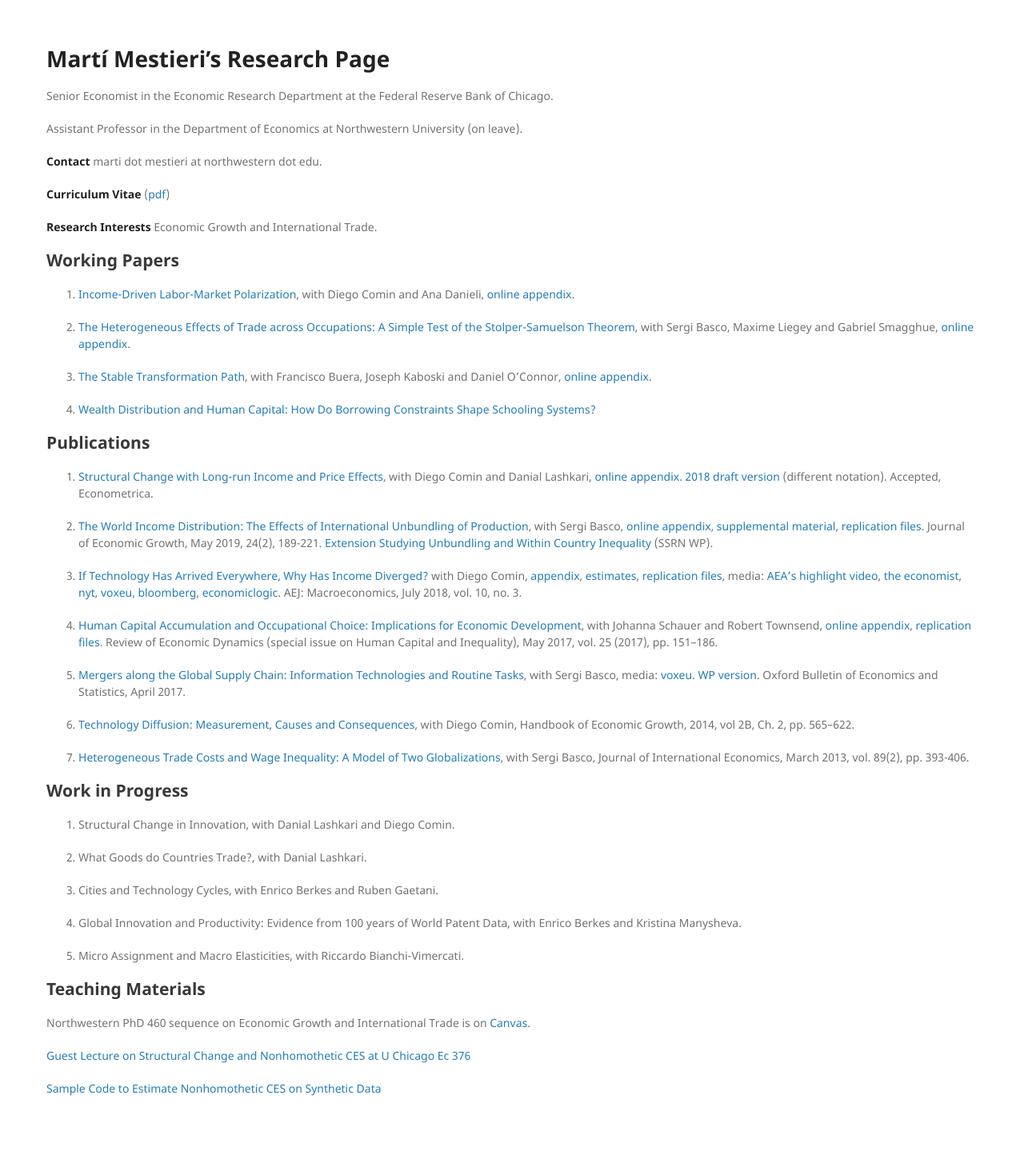
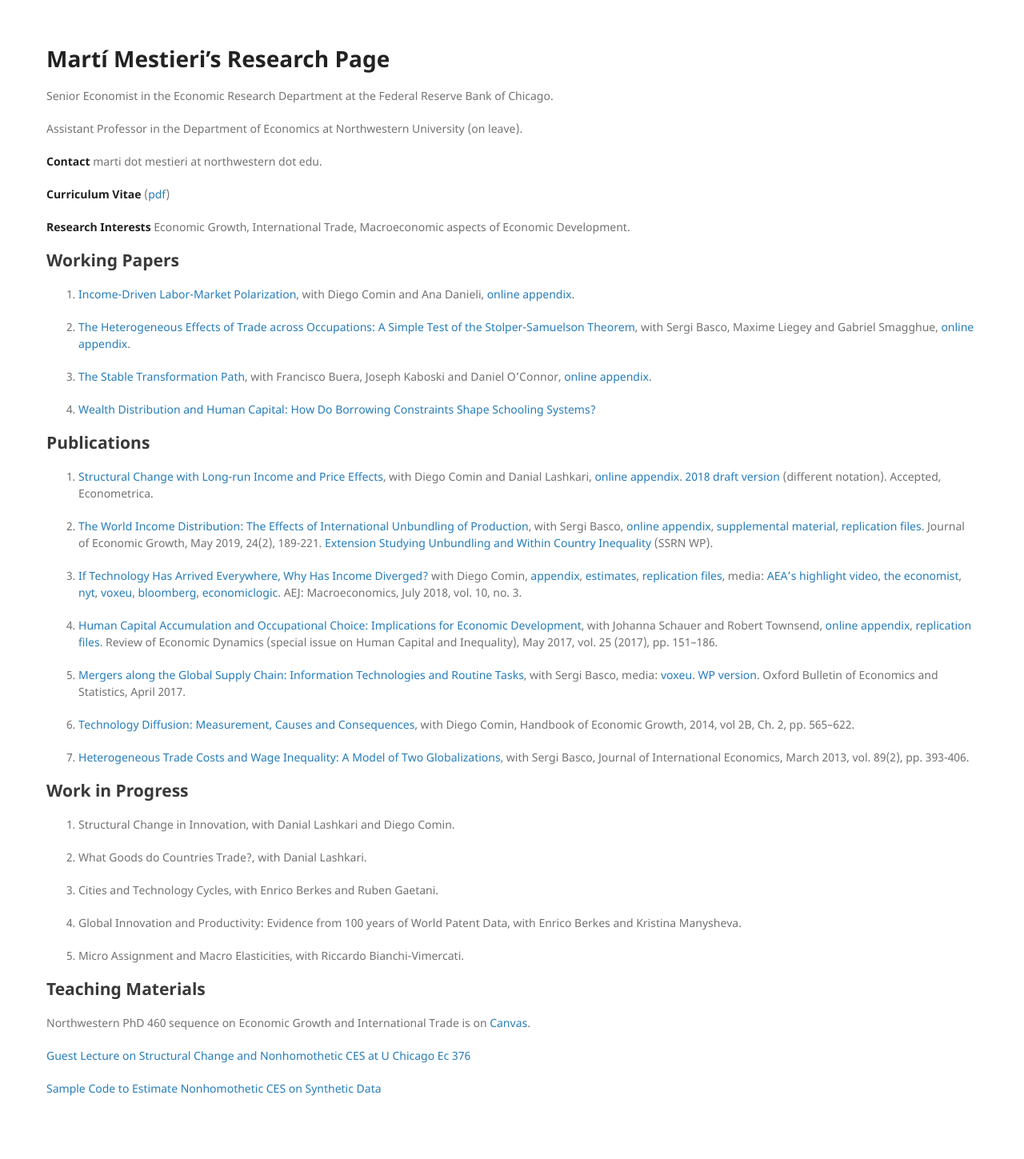
Before and after one commit to mestieri/mestieri.github.io, a Jekyll site: the page built from index.md, in a window 1280 px wide. Shown: the whole page at 80% size. Built offline with Jekyll 4.4.1, drawn with Linux system fonts in a browser that asks for light colours.

Commit message:
Update index.md

```diff
--- a/index.md
+++ b/index.md
@@ -14,7 +14,7 @@ Assistant Professor in the Department of Economics at Northwestern University (o
 
 **Curriculum Vitae** ([pdf](https://www.dropbox.com/s/ejjjvgctcd1txbx/mestieri_cv.pdf?dl=0))
 
-**Research Interests** Economic Growth and International Trade.
+**Research Interests** Economic Growth, International Trade, Macroeconomic aspects of Economic Development.
 
 
 ## Working Papers
```
